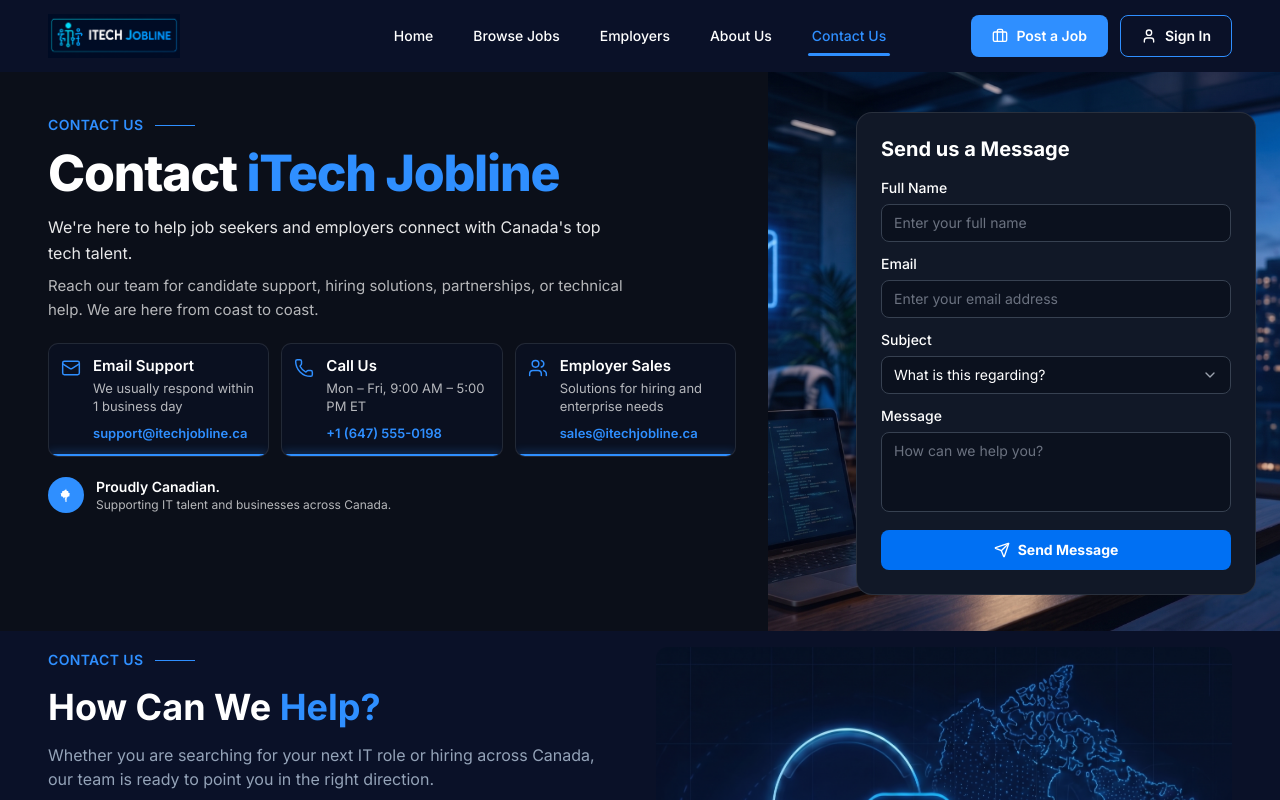
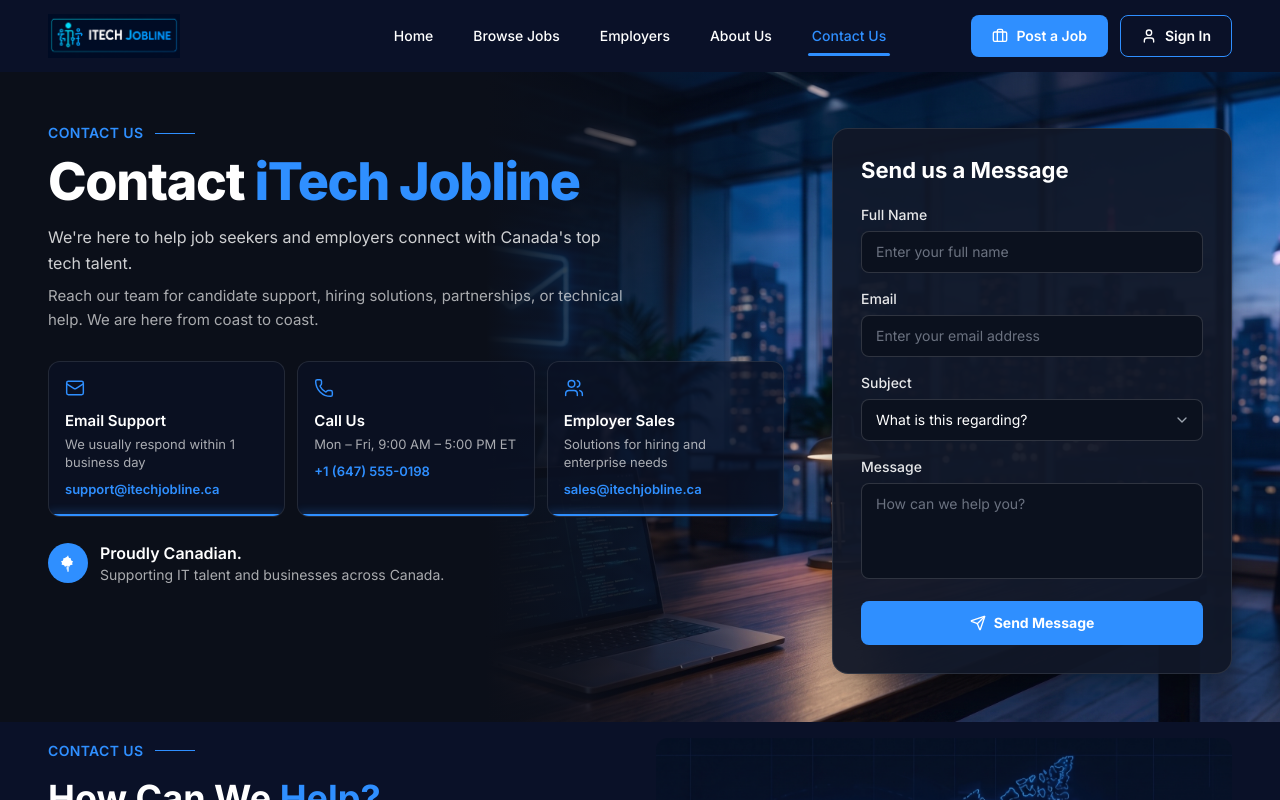
Before and after one commit to Martins-technologies/ITech-Jooblie, a React (Vite) app: page /contact in a window 1280 px wide. Shown: the top 800 px of the page. Built offline with nearby package versions, Linux system fonts and the light colour scheme.

Commit message:
adjustt the spacing

```diff
--- a/src/components/contact/ContactForm.jsx
+++ b/src/components/contact/ContactForm.jsx
@@ -3,7 +3,7 @@ import { subjectOptions } from '../../data/officeInfo.js';
 import useContactForm from '../../hooks/useContactForm.js';
 
 const fieldClass =
-  'w-full rounded-lg border border-[#374151] bg-[#0b111e] px-3 py-2 text-sm text-white outline-none placeholder:text-[#6b7280] focus:border-brand-accent';
+  'w-full rounded-lg border border-white/15 bg-[#0b111e] px-3.5 py-2.5 text-sm text-white outline-none placeholder:text-[#6b7280] focus:border-brand-accent';
 
 export default function ContactForm() {
   const { values, errors, submitted, update, handleSubmit } = useContactForm();
@@ -11,16 +11,16 @@ export default function ContactForm() {
   return (
     <div
       id="contact-form"
-      className="w-full max-w-[400px] rounded-2xl border border-white/10 bg-[#111827] p-5 md:p-6"
+      className="w-full rounded-2xl border border-white/10 bg-[#111827]/95 p-6 shadow-[0_16px_40px_-16px_rgba(0,0,0,0.6)] md:p-7"
     >
-      <h2 className="mb-4 text-xl font-bold leading-tight text-white">Send us a Message</h2>
+      <h2 className="mb-5 text-[22px] font-bold leading-tight text-white">Send us a Message</h2>
 
       {submitted ? (
         <p className="rounded-lg border border-brand-accent/40 bg-brand-accent/10 p-3 text-sm text-white">
           Thanks for reaching out. We received your message and will reply within one business day.
         </p>
       ) : (
-        <form onSubmit={handleSubmit} className="space-y-3" noValidate>
+        <form onSubmit={handleSubmit} className="space-y-4" noValidate>
           <Field id="contact-name" label="Full Name" error={errors.name}>
             <input
               id="contact-name"
@@ -76,13 +76,13 @@ export default function ContactForm() {
               value={values.message}
               onChange={update('message')}
               aria-invalid={errors.message ? true : undefined}
-              className={`${fieldClass} h-20 resize-none ${errors.message ? 'border-red-400' : ''}`}
+              className={`${fieldClass} h-24 resize-none ${errors.message ? 'border-red-400' : ''}`}
             />
           </Field>
 
           <button
             type="submit"
-            className="flex h-10 w-full items-center justify-center gap-2 rounded-lg bg-[#0070f3] text-sm font-bold text-white transition-colors hover:bg-[#0060d1]"
+            className="flex h-11 w-full items-center justify-center gap-2 rounded-lg bg-brand-accent text-sm font-bold text-white transition-colors hover:bg-brand-accentHover"
           >
             <Send className="h-4 w-4" aria-hidden="true" />
             Send Message
@@ -96,7 +96,7 @@ export default function ContactForm() {
 function Field({ id, label, error, children }) {
   return (
     <label className="block" htmlFor={id}>
-      <span className="mb-1.5 block text-sm font-medium text-white">{label}</span>
+      <span className="mb-1.5 block text-sm font-medium text-white/90">{label}</span>
       {children}
       {error ? <span className="mt-1 block text-xs text-red-400">{error}</span> : null}
     </label>
--- a/src/components/contact/ContactHero.jsx
+++ b/src/components/contact/ContactHero.jsx
@@ -6,49 +6,63 @@ import ContactMethodCards from './ContactMethodCards.jsx';
 
 export default function ContactHero() {
   return (
-    <section className="overflow-hidden bg-[#0b0f19]">
-      <div className="grid lg:grid-cols-[minmax(0,1.2fr)_minmax(0,0.8fr)]">
-        <div className="px-4 py-7 md:px-8 lg:py-10 lg:pl-[max(2rem,calc((100vw-80rem)/2+3rem))] lg:pr-8">
-          <SectionEyebrow label="Contact Us" />
+    <section className="relative min-h-[640px] overflow-hidden bg-[#0b0f19]">
+      <div
+        className="pointer-events-none absolute inset-y-0 right-0 hidden w-[62%] lg:block"
+        aria-hidden="true"
+      >
+        <img
+          src={images.contactFormBg}
+          alt=""
+          className="h-full w-full object-cover object-[68%_center]"
+        />
+        <div className="absolute inset-y-0 left-0 w-[38%] bg-gradient-to-r from-[#0b0f19] via-[#0b0f19]/50 to-transparent" />
+      </div>
 
-          <h1 className="mt-3 max-w-2xl text-4xl font-extrabold leading-tight tracking-tight text-white md:text-5xl lg:text-[50px]">
+      <div className="container-page relative grid items-start gap-8 py-8 md:py-10 lg:grid-cols-[minmax(0,1.15fr)_minmax(340px,400px)] lg:gap-12 lg:py-12">
+        <div>
+          <SectionEyebrow label="Contact Us" className="tracking-[0.14em]" />
+
+          <h1 className="mt-3 max-w-2xl text-4xl font-extrabold leading-[1.12] tracking-tight text-white md:text-5xl lg:text-[52px]">
             Contact <span className="text-brand-accent">iTech Jobline</span>
           </h1>
 
-          <p className="mt-4 max-w-xl text-base leading-relaxed text-white/90">
+          <p className="mt-4 max-w-xl text-base leading-relaxed text-white/80">
             We&apos;re here to help job seekers and employers connect with Canada&apos;s top tech
             talent.
           </p>
-          <p className="mt-2 max-w-xl text-[15px] leading-relaxed text-white/70">
+          <p className="mt-2 max-w-xl text-[15px] leading-relaxed text-white/65">
             Reach our team for candidate support, hiring solutions, partnerships, or technical
             help. We are here from coast to coast.
           </p>
 
-          <div className="mt-5">
+          <div className="mt-7">
             <ContactMethodCards />
           </div>
 
-          <div className="mt-5 flex items-center gap-3">
-            <span className="flex h-9 w-9 shrink-0 items-center justify-center rounded-full bg-brand-accent">
-              <MapleLeafIcon className="h-4 w-4 text-white" />
+          <div className="mt-6 flex items-center gap-3">
+            <span className="flex h-10 w-10 shrink-0 items-center justify-center rounded-full bg-brand-accent">
+              <MapleLeafIcon className="h-5 w-5 text-white" />
             </span>
             <div>
-              <p className="text-sm font-semibold text-white">Proudly Canadian.</p>
-              <p className="text-xs text-white/70">
+              <p className="font-semibold text-white">Proudly Canadian.</p>
+              <p className="text-sm text-white/65">
                 Supporting IT talent and businesses across Canada.
               </p>
             </div>
           </div>
         </div>
 
-        <div className="relative">
-          <img
-            src={images.contactFormBg}
-            alt="Night office overlooking a Canadian city skyline"
-            className="absolute inset-0 h-full w-full object-cover object-center"
-          />
-          <div className="relative z-10 flex h-full items-end justify-end px-5 pb-7 pt-10 lg:pl-16 lg:pr-6 lg:pb-9">
-            <ContactForm />
+        <div className="relative z-10 lg:mt-2">
+          <div className="relative overflow-hidden rounded-2xl lg:overflow-visible lg:rounded-none">
+            <img
+              src={images.contactFormBg}
+              alt="Night office overlooking a Canadian city skyline"
+              className="absolute inset-0 h-full w-full object-cover lg:hidden"
+            />
+            <div className="relative p-4 sm:p-6 lg:p-0">
+              <ContactForm />
+            </div>
           </div>
         </div>
       </div>
--- a/src/components/contact/ContactMethodCards.jsx
+++ b/src/components/contact/ContactMethodCards.jsx
@@ -8,25 +8,17 @@ export default function ContactMethodCards() {
         return (
           <article
             key={item.id}
-            className="relative overflow-hidden rounded-[10px] border border-white/10 bg-[#0b1224]/70 p-3"
+            className="relative overflow-hidden rounded-xl border border-white/10 bg-[#0b1224]/75 p-4"
           >
-            <div className="flex items-start gap-3">
-              <Icon
-                className="mt-0.5 h-5 w-5 shrink-0 text-brand-accent"
-                strokeWidth={1.75}
-                aria-hidden="true"
-              />
-              <div className="min-w-0">
-                <h3 className="text-[15px] font-semibold leading-snug text-white">{item.title}</h3>
-                <p className="mt-1 text-[13px] leading-snug text-white/70">{item.description}</p>
+            <Icon className="h-5 w-5 text-brand-accent" strokeWidth={1.75} aria-hidden="true" />
+            <h3 className="mt-3 text-[15px] font-semibold text-white">{item.title}</h3>
+            <p className="mt-1 text-[13px] leading-snug text-white/65">{item.description}</p>
             <a
               href={item.href}
               className="mt-2 inline-block text-[13px] font-semibold text-brand-accent hover:text-brand-accentHover"
             >
               {item.value}
             </a>
-              </div>
-            </div>
             <span
               className="absolute inset-x-0 bottom-0 h-[2px] bg-brand-accent shadow-[0_0_10px_rgba(47,143,255,0.9)]"
               aria-hidden="true"
```
Lines whose indentation alone changed are shown as unchanged.
